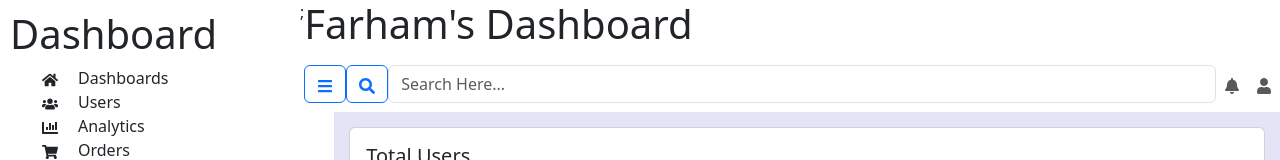
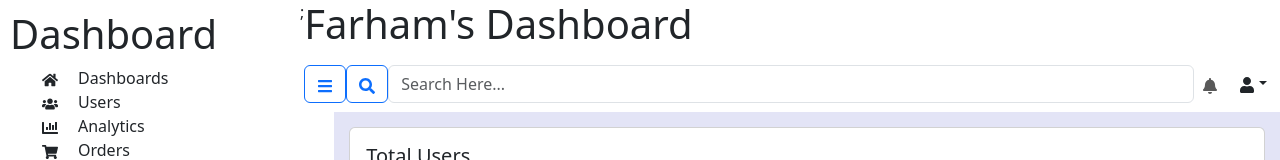
Before and after one commit to Farhamkh/homework-farham, a React (Create React App) app: page / in a window 1280 px wide. Shown: the top 160 px of the page. Built offline with nearby package versions, Linux system fonts and the light colour scheme.

Commit message:
Made profile a dropdown menu.

```diff
--- a/src/App.js
+++ b/src/App.js
@@ -1,6 +1,6 @@
 import logo from './logo.svg';
 import './App.css';
-import {Navbar, Nav, Form, FormControl, Button, Card, Table, ProgressBar} from 'react-bootstrap';
+import {Navbar, Nav, Form, FormControl, Button, Card, Table, ProgressBar,Dropdown} from 'react-bootstrap';
 import { FaHome, FaUser, FaCog, FaBell, FaShoppingCart, FaBars, FaChartBar, FaUsers, FaSearch} from 'react-icons/fa';
 import { Bar } from 'react-chartjs-2';
 import { Chart as ChartJS, CategoryScale, LinearScale, BarElement, Title, Tooltip, Legend, plugins } from 'chart.js';
@@ -63,12 +63,25 @@ const chartData = {
           <Form style={{display:'flex', flex:1}}>
           <Button variant="outline-primary"><FaSearch/></Button>
             <FormControl placeholder="Search Here..." />
-
           </Form>
 
-          <Nav>
+          <Nav >
             <Nav.Link><FaBell/></Nav.Link>
-            <Nav.Link><FaUser/></Nav.Link>
+
+            <Dropdown align="end">
+
+              <Dropdown.Toggle variant="light-primary" id="dropdown-basic">
+              <FaUser/>
+              </Dropdown.Toggle>
+
+             <Dropdown.Menu>
+              <Dropdown.Item href="#/action-1">Profile</Dropdown.Item>
+              <Dropdown.Item href="#/action-2">Logout</Dropdown.Item>
+
+             </Dropdown.Menu>
+
+            </Dropdown>
+
           </Nav>
 
         </Navbar>
```
